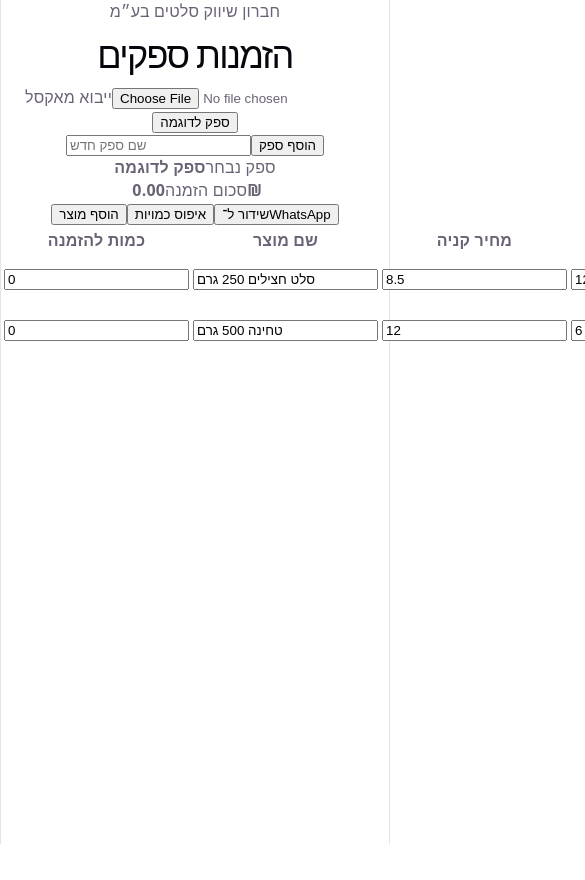
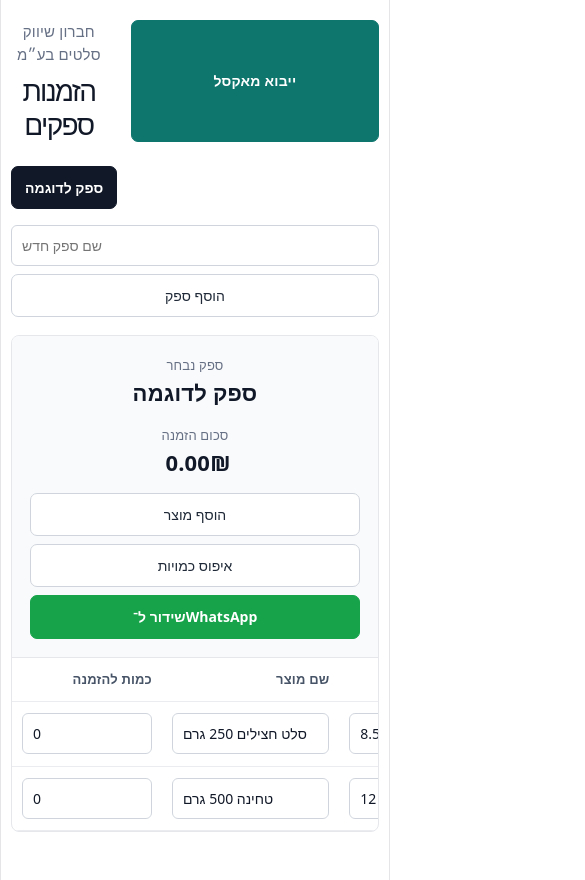
Before and after one commit to ihevron/supplier-orders-app, a React (Vite) app: page / in a window 390 px wide. Shown: the top 880 px of the page, 585 px wide, since content can reach past the window. Before the commit the page ends 844 px from the top, so only its background shows below. Built offline with nearby package versions, Linux system fonts and the light colour scheme.

Commit message:
Style supplier ordering app

```diff
--- a/src/App.css
+++ b/src/App.css
@@ -1,184 +1,271 @@
-.counter {
-  font-size: 16px;
-  padding: 5px 10px;
-  border-radius: 5px;
-  color: var(--accent);
-  background: var(--accent-bg);
-  border: 2px solid transparent;
-  transition: border-color 0.3s;
+.app-shell {
+  width: min(1180px, calc(100% - 32px));
+  margin: 0 auto;
+  padding: 32px 0 48px;
+}
+
+.app-header {
+  display: flex;
+  align-items: center;
+  justify-content: space-between;
+  gap: 24px;
   margin-bottom: 24px;
+}
 
-  &:hover {
-    border-color: var(--accent-border);
+.eyebrow {
+  margin: 0 0 8px;
+  color: #667085;
+  font-size: 15px;
+}
+
+h1 {
+  margin: 0;
+  color: #111827;
+  font-size: 34px;
+  line-height: 1.2;
+}
+
+button,
+.import-button {
+  border: 1px solid #d0d5dd;
+  border-radius: 7px;
+  background: #ffffff;
+  color: #1f2937;
+  cursor: pointer;
+  font: inherit;
+  font-size: 14px;
+  padding: 9px 13px;
+  transition:
+    background-color 0.2s ease,
+    border-color 0.2s ease,
+    color 0.2s ease;
+}
+
+button:hover,
+.import-button:hover {
+  background: #f9fafb;
+  border-color: #98a2b3;
+}
+
+button:disabled {
+  cursor: not-allowed;
+  opacity: 0.45;
+}
+
+.import-button {
+  display: inline-flex;
+  align-items: center;
+  justify-content: center;
+  background: #0f766e;
+  border-color: #0f766e;
+  color: #ffffff;
+  font-weight: 700;
+}
+
+.import-button:hover {
+  background: #115e59;
+  border-color: #115e59;
+}
+
+.import-button input {
+  display: none;
+}
+
+.supplier-manager {
+  display: grid;
+  grid-template-columns: 1fr auto;
+  align-items: center;
+  gap: 16px;
+  margin-bottom: 18px;
+}
+
+.supplier-tabs {
+  display: flex;
+  flex-wrap: wrap;
+  gap: 8px;
+}
+
+.supplier-tabs button.active {
+  background: #111827;
+  border-color: #111827;
+  color: #ffffff;
+  font-weight: 700;
+}
+
+.add-supplier {
+  display: flex;
+  gap: 8px;
+}
+
+input {
+  box-sizing: border-box;
+  width: 100%;
+  border: 1px solid #d0d5dd;
+  border-radius: 6px;
+  background: #ffffff;
+  color: #111827;
+  font: inherit;
+  font-size: 14px;
+  padding: 8px 10px;
+}
+
+input:focus {
+  border-color: #0f766e;
+  outline: 3px solid rgba(15, 118, 110, 0.16);
+}
+
+.status-message {
+  border: 1px solid #99f6e4;
+  border-radius: 7px;
+  background: #f0fdfa;
+  color: #134e4a;
+  margin: 0 0 16px;
+  padding: 10px 12px;
+}
+
+.supplier-panel {
+  border: 1px solid #e5e7eb;
+  border-radius: 8px;
+  background: #ffffff;
+  overflow: hidden;
+}
+
+.supplier-summary {
+  display: grid;
+  grid-template-columns: minmax(160px, 1fr) minmax(160px, 1fr) auto;
+  align-items: center;
+  gap: 16px;
+  border-bottom: 1px solid #e5e7eb;
+  background: #f9fafb;
+  padding: 18px;
+}
+
+.supplier-summary span {
+  display: block;
+  color: #667085;
+  font-size: 13px;
+  margin-bottom: 4px;
+}
+
+.supplier-summary strong {
+  color: #111827;
+  font-size: 22px;
+}
+
+.summary-actions {
+  display: flex;
+  flex-wrap: wrap;
+  justify-content: flex-end;
+  gap: 8px;
+}
+
+.whatsapp {
+  background: #16a34a;
+  border-color: #16a34a;
+  color: #ffffff;
+  font-weight: 700;
+}
+
+.whatsapp:hover {
+  background: #15803d;
+  border-color: #15803d;
+}
+
+.danger {
+  color: #b42318;
+}
+
+.danger:hover {
+  background: #fff1f0;
+  border-color: #fda29b;
+}
+
+.table-wrap {
+  overflow-x: auto;
+}
+
+table {
+  width: 100%;
+  border-collapse: collapse;
+  min-width: 860px;
+}
+
+th,
+td {
+  border-bottom: 1px solid #eaecf0;
+  padding: 10px;
+  text-align: right;
+  vertical-align: middle;
+}
+
+th {
+  background: #ffffff;
+  color: #475467;
+  font-size: 13px;
+  font-weight: 700;
+  white-space: nowrap;
+}
+
+td:first-child,
+th:first-child {
+  width: 130px;
+}
+
+td:nth-child(3),
+th:nth-child(3),
+td:nth-child(4),
+th:nth-child(4) {
+  width: 130px;
+}
+
+.order-buttons {
+  display: flex;
+  gap: 6px;
+  white-space: nowrap;
+}
+
+.empty-state {
+  color: #667085;
+  margin: 0;
+  padding: 24px;
+  text-align: center;
+}
+
+@media (max-width: 760px) {
+  .app-shell {
+    width: min(100% - 20px, 1180px);
+    padding-top: 20px;
   }
-  &:focus-visible {
-    outline: 2px solid var(--accent);
-    outline-offset: 2px;
+
+  .app-header,
+  .supplier-manager,
+  .supplier-summary {
+    grid-template-columns: 1fr;
+  }
+
+  .app-header {
+    align-items: stretch;
+  }
+
+  .supplier-manager {
+    align-items: stretch;
+  }
+
+  .add-supplier,
+  .summary-actions {
+    justify-content: stretch;
+  }
+
+  .add-supplier {
+    flex-direction: column;
+  }
+
+  .summary-actions button,
+  .import-button {
+    width: 100%;
+  }
+
+  h1 {
+    font-size: 28px;
   }
 }
-
-.hero {
-  position: relative;
-
-  .base,
-  .framework,
-  .vite {
-    inset-inline: 0;
-    margin: 0 auto;
-  }
-
-  .base {
-    width: 170px;
-    position: relative;
-    z-index: 0;
-  }
-
-  .framework,
-  .vite {
-    position: absolute;
-  }
-
-  .framework {
-    z-index: 1;
-    top: 34px;
-    height: 28px;
-    transform: perspective(2000px) rotateZ(300deg) rotateX(44deg) rotateY(39deg)
-      scale(1.4);
-  }
-
-  .vite {
-    z-index: 0;
-    top: 107px;
-    height: 26px;
-    width: auto;
-    transform: perspective(2000px) rotateZ(300deg) rotateX(40deg) rotateY(39deg)
-      scale(0.8);
-  }
-}
-
-#center {
-  display: flex;
-  flex-direction: column;
-  gap: 25px;
-  place-content: center;
-  place-items: center;
-  flex-grow: 1;
-
-  @media (max-width: 1024px) {
-    padding: 32px 20px 24px;
-    gap: 18px;
-  }
-}
-
-#next-steps {
-  display: flex;
-  border-top: 1px solid var(--border);
-  text-align: left;
-
-  & > div {
-    flex: 1 1 0;
-    padding: 32px;
-    @media (max-width: 1024px) {
-      padding: 24px 20px;
-    }
-  }
-
-  .icon {
-    margin-bottom: 16px;
-    width: 22px;
-    height: 22px;
-  }
-
-  @media (max-width: 1024px) {
-    flex-direction: column;
-    text-align: center;
-  }
-}
-
-#docs {
-  border-right: 1px solid var(--border);
-
-  @media (max-width: 1024px) {
-    border-right: none;
-    border-bottom: 1px solid var(--border);
-  }
-}
-
-#next-steps ul {
-  list-style: none;
-  padding: 0;
-  display: flex;
-  gap: 8px;
-  margin: 32px 0 0;
-
-  .logo {
-    height: 18px;
-  }
-
-  a {
-    color: var(--text-h);
-    font-size: 16px;
-    border-radius: 6px;
-    background: var(--social-bg);
-    display: flex;
-    padding: 6px 12px;
-    align-items: center;
-    gap: 8px;
-    text-decoration: none;
-    transition: box-shadow 0.3s;
-
-    &:hover {
-      box-shadow: var(--shadow);
-    }
-    .button-icon {
-      height: 18px;
-      width: 18px;
-    }
-  }
-
-  @media (max-width: 1024px) {
-    margin-top: 20px;
-    flex-wrap: wrap;
-    justify-content: center;
-
-    li {
-      flex: 1 1 calc(50% - 8px);
-    }
-
-    a {
-      width: 100%;
-      justify-content: center;
-      box-sizing: border-box;
-    }
-  }
-}
-
-#spacer {
-  height: 88px;
-  border-top: 1px solid var(--border);
-  @media (max-width: 1024px) {
-    height: 48px;
-  }
-}
-
-.ticks {
-  position: relative;
-  width: 100%;
-
-  &::before,
-  &::after {
-    content: '';
-    position: absolute;
-    top: -4.5px;
-    border: 5px solid transparent;
-  }
-
-  &::before {
-    left: 0;
-    border-left-color: var(--border);
-  }
-  &::after {
-    right: 0;
-    border-right-color: var(--border);
-  }
-}
```
